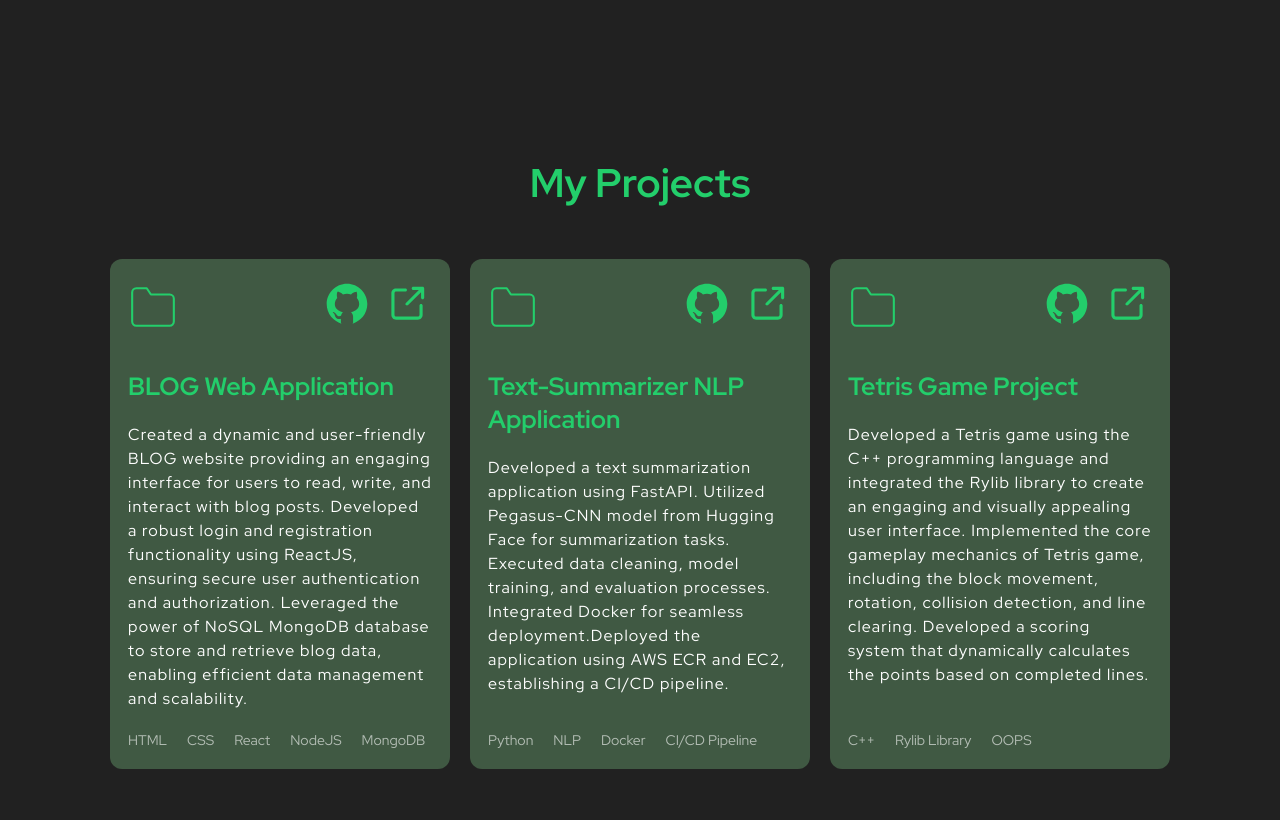
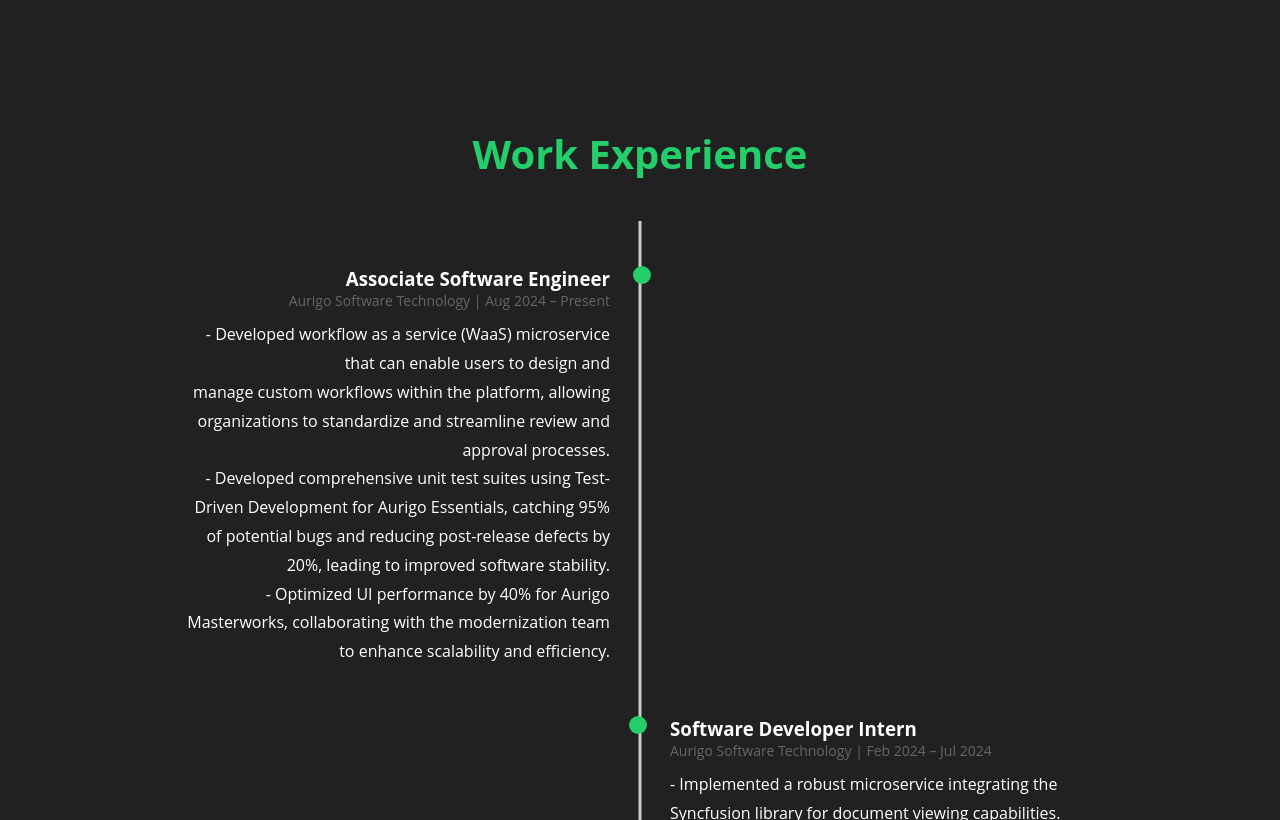
Before and after one commit to aashayKaurav/portfolio, a React (Create React App) app: page / in a window 1280 px wide. Shown: the part 1980-2800 px from the top of the page. Built offline with nearby package versions, Linux system fonts and the light colour scheme.

Commit message:
Initial commit

```diff
--- a/src/components/About/About.tsx
+++ b/src/components/About/About.tsx
@@ -13,25 +13,25 @@
   return (
     <Container id="about">
       <div className="about-text">
-        <ScrollAnimation animateIn="fadeInLeft">
+        <ScrollAnimation animateIn="fadeInDown">
           <h2>About me</h2>
         </ScrollAnimation>
-        <ScrollAnimation animateIn="fadeInLeft" delay={0.1 * 1000}>
+        <ScrollAnimation animateIn="fadeInDown" delay={0.1 * 1000}>
           <p>
             Hi there! I'm Aashay, a full-stack developer with a passion for creating custom online experiences for my clients. With a skill set including HTML, CSS, JavaScript, and React, I have the tools to bring any website vision to life.
           </p>
         </ScrollAnimation>
-        <ScrollAnimation animateIn="fadeInLeft" delay={0.2 * 1000} style={{ marginTop: "2rem", marginBottom: "2rem" }}>
+        <ScrollAnimation animateIn="fadeInDown" delay={0.2 * 1000} style={{ marginTop: "2rem", marginBottom: "2rem" }}>
           <p>
             After graduating with a degree in Computer Science Engineering, I decided to follow my passion for higher studies. I successfully cracked the GATE 2022 exam with a 97 percentile, which led to my selection for the M.E. in Computer Science course at BITS Pilani (2022-2024).
           </p>
         </ScrollAnimation>
-        <ScrollAnimation animateIn="fadeInLeft" delay={0.3 * 1000}>
+        <ScrollAnimation animateIn="fadeInDown" delay={0.3 * 1000}>
           <p>
             Whether you need a brand-new website or want to refresh your existing online presence, I’m here to help. Let’s collaborate to transform your vision into a stunning and effective web experience.
           </p>
         </ScrollAnimation>
-        <ScrollAnimation animateIn="fadeInLeft" delay={0.4 * 1000}>
+        <ScrollAnimation animateIn="fadeInDown" delay={0.4 * 1000}>
           <h3>My main skills:</h3>
         </ScrollAnimation>
         <div className="hard-skills">
--- /dev/null
+++ b/src/components/Experience/Experience.tsx
@@ -0,0 +1,55 @@
+import ScrollAnimation from "react-animate-on-scroll";
+import { Container } from "./styles";
+
+
+
+const Experience = () => {
+    return (
+        <Container id="experience">
+            <ScrollAnimation animateIn="fadeInDown">
+                <h2>Work Experience</h2>
+            </ScrollAnimation>
+
+            <div className="timeline">
+                {/* Experience 1 */}
+                <ScrollAnimation animateIn="fadeInDown">
+                    <div className="timeline-item left">
+                        <div className="content">
+                            <h3>Associate Software Engineer</h3>
+                            <span className="company">Aurigo Software Technology | Aug 2024 – Present</span>
+                            <p>
+                                - Developed workflow as a service (WaaS) microservice that can enable users to design and<br />
+                                    manage custom workflows within the platform, allowing organizations to standardize and streamline review and
+                                    approval processes.<br />
+                                - Developed comprehensive unit test suites using Test-Driven Development for Aurigo Essentials,
+                                    catching 95% of potential bugs and reducing post-release defects by 20%, leading to improved software stability.<br />
+                                - Optimized UI performance by 40% for Aurigo Masterworks, collaborating with the modernization
+                                    team to enhance scalability and efficiency.
+                            </p>
+                        </div>
+                    </div>
+                </ScrollAnimation>
+
+                {/* Experience 2 */}
+                <ScrollAnimation animateIn="fadeInDown">
+                    <div className="timeline-item right">
+                        <div className="content">
+                        <h3>Software Developer Intern</h3>
+                        <span className="company">Aurigo Software Technology | Feb 2024 – Jul 2024</span>
+                        <p>
+                            - Implemented a robust microservice integrating the Syncfusion library for
+                                document viewing capabilities.<br />
+                            - Designed efficient document handling for files up to 700MB, supporting multiple
+                                formats<br />  (DOCX, XLSX, PDF) while maintaining robust performance.<br />
+                            - Developed a centralized Aurigo-utils library featuring 20+ modular utility
+                                components using Webpack, streamlining code reuse across projects and reducing redundant code by 40%.
+                        </p>
+                        </div>
+                    </div>
+                </ScrollAnimation>
+            </div>
+        </Container>
+    );
+}
+
+export default Experience;
--- /dev/null
+++ b/src/components/Experience/styles.ts
@@ -0,0 +1,109 @@
+import styled from "styled-components";
+
+export const Container = styled.section`
+  margin-top: 12rem;
+  font-family: 'Open Sans', sans-serif;
+
+  h2{
+    text-align: center;
+    font-size: 4rem;
+    margin-bottom: 4rem;
+    color: var(--green);
+  }
+
+  .timeline {
+    position: relative;
+    margin: 0 auto;
+    padding: 2rem 0;
+    width: 90%;
+  }
+
+  /* Vertical line */
+  .timeline::before {
+    content: "";
+    position: absolute;
+    top: 0;
+    bottom: 0;
+    left: 50%;
+    width: 3px;
+    background: #ccc;
+    transform: translateX(-50%);
+  }
+
+  .timeline-item {
+    position: relative;
+    width: 50%;
+    padding: 1.5rem 2rem;
+  }
+
+  .timeline-item.left {
+    left: 0;
+    text-align: right;
+  }
+
+  .timeline-item.right {
+    left: 50%;
+    text-align: left;
+  }
+
+  .timeline-item::before {
+    content: "";
+    position: absolute;
+    top: 25px;
+    width: 18px;
+    height: 18px;
+    background: var(--green);
+    border-radius: 50%;
+    z-index: 1;
+  }
+
+  .timeline-item.left::before {
+    right: -11px;
+  }
+
+  .timeline-item.right::before {
+    left: -11px;
+  }
+
+  .timeline-item .content {
+    padding: 1rem;
+  }
+
+  .company {
+    display: block;
+    font-size: 1.4rem;
+    color: #666;
+    margin-bottom: 1rem;
+  }
+
+  p {
+    font-size: 1.6rem;
+    line-height: 1.8;
+  }
+
+  /* Responsive */
+  @media (max-width: 768px) {
+    .timeline::before {
+      left: 20px;
+    }
+
+    .timeline-item {
+      width: 100%;
+      padding-left: 3.5rem;
+      text-align: left !important;
+    }
+
+    .timeline-item.left,
+    .timeline-item.right {
+      left: 0;
+    }
+
+    .timeline-item::before {
+      left: 0;
+    }
+
+    .timeline-item .content {
+      max-width: 100%;
+    }
+  }
+`;
--- a/src/components/Form/Form.tsx
+++ b/src/components/Form/Form.tsx
@@ -6,10 +6,10 @@
 import validator from 'validator'
 
 export function Form() {
-  const [state, handleSubmit] = useForm('xknddjzv')
-  const [validEmail, setValidEmail] = useState(false)
-  const [isHuman, setIsHuman] = useState(false)
-  const [message, setMessage] = useState('')
+  const [state, handleSubmit] = useForm('xknddjzv');
+  const [validEmail, setValidEmail] = useState(false);
+  // const [isHuman, setIsHuman] = useState(false)
+  const [message, setMessage] = useState('');
   function verifyEmail(email: string) {
     if (validator.isEmail(email)) {
       setValidEmail(true)
@@ -27,7 +27,8 @@
         toastId: 'succeeded',
       })
     }
-  })
+  }, [state.succeeded])
+
   if (state.succeeded) {
     return (
       <ContainerSucces>
@@ -43,6 +44,7 @@
       </ContainerSucces>
     )
   }
+
   return (
     <Container>
       <h2>Get in touch using the form</h2>
--- a/src/components/Header/Header.tsx
+++ b/src/components/Header/Header.tsx
@@ -2,7 +2,8 @@
 import { BrowserRouter as Router } from 'react-router-dom'
 import { NavHashLink, HashLink } from 'react-router-hash-link'
 import { useState } from 'react'
-import Resume from '../../assets/Vinayak_Kumar_Singh_Resume.pdf'
+
+
 export function Header() {
   const [isActive, setActive] = useState(false)
   function toggleTheme() {
--- a/src/components/Header/styles.ts
+++ b/src/components/Header/styles.ts
@@ -97,7 +97,7 @@
     text-indent: -9999px;
     width: 55px;
     height: 30px;
-    background: var(--green);
+    background: grey;
     display: block;
     justify-content: center;
     align-items: center;
@@ -130,7 +130,7 @@
   }
 
   input:checked + label {
-    background: var(--pink);
+    background: var(--green);
   }
 
   input:checked + label:after {
--- a/src/components/Main/Main.tsx
+++ b/src/components/Main/Main.tsx
@@ -16,6 +16,7 @@
 import typescriptIcon from "../../assets/typescript-icon.svg";
 import vueIcon from "../../assets/vue-icon.svg";
 import boostrapIcon from "../../assets/bootstrap-icon.svg";
+import Experience from "../Experience/Experience";
 
 export function Main() {
   return (
@@ -259,6 +260,7 @@
       <Hero></Hero>
       <About></About>
       <Education></Education>
+      <Experience></Experience>
       <Project></Project>
       <Contact></Contact>
     </Container>
--- a/src/components/Project/Project.tsx
+++ b/src/components/Project/Project.tsx
@@ -14,7 +14,7 @@
         <ScrollAnimation animateIn="flipInX">
           <div className="project">
             <header>
-              <svg width="50" xmlns="http://www.w3.org/2000/svg" role="img" viewBox="0 0 24 24" fill="none" stroke="#23ce6b" strokeWidth="1" strokeLinecap="round" strokeLinejoin="round"> <title>Folder</title> <path d="M22 19a2 2 0 0 1-2 2H4a2 2 0 0 1-2-2V5a2 2 0 0 1 2-2h5l2 3h9a2 2 0 0 1 2 2z"></path> </svg>
+              <svg width="50" xmlns="http://www.w3.org/2000/svg" role="img" viewBox="0 0 24 24" fill="none" stroke="#23ce6b" strokeWidth="1" strokeLinecap="round" strokeLinejoin="round"> <path d="M22 19a2 2 0 0 1-2 2H4a2 2 0 0 1-2-2V5a2 2 0 0 1 2-2h5l2 3h9a2 2 0 0 1 2 2z"></path> </svg>
               <div className="project-links">
                 <a href="https://github.com/aashayKaurav/BLOG-Website" target="_blank" rel="noreferrer">
                   <img src={githubIcon} alt="Visit site" /></a>
@@ -41,7 +41,7 @@
         <ScrollAnimation animateIn="flipInX">
           <div className="project">
             <header>
-              <svg width="50" xmlns="http://www.w3.org/2000/svg" role="img" viewBox="0 0 24 24" fill="none" stroke="#23ce6b " strokeWidth="1" strokeLinecap="round" strokeLinejoin="round"><title>Folder</title> <path d="M22 19a2 2 0 0 1-2 2H4a2 2 0 0 1-2-2V5a2 2 0 0 1 2-2h5l2 3h9a2 2 0 0 1 2 2z"></path> </svg>
+              <svg width="50" xmlns="http://www.w3.org/2000/svg" role="img" viewBox="0 0 24 24" fill="none" stroke="#23ce6b " strokeWidth="1" strokeLinecap="round" strokeLinejoin="round"> <path d="M22 19a2 2 0 0 1-2 2H4a2 2 0 0 1-2-2V5a2 2 0 0 1 2-2h5l2 3h9a2 2 0 0 1 2 2z"></path> </svg>
               <div className="project-links">
                 <a href="https://github.com/aashayKaurav/Text-Summarizer-NLP" target="_blank" rel="noreferrer">
                   <img src={githubIcon} alt="Visit site" /> </a>
@@ -70,7 +70,6 @@
           <div className="project">
             <header>
               <svg width="50" xmlns="http://www.w3.org/2000/svg" role="img" viewBox="0 0 24 24" fill="none" stroke="#23ce6b" strokeWidth="1" strokeLinecap="round" strokeLinejoin="round">
-                <title>Folder</title>
                 <path d="M22 19a2 2 0 0 1-2 2H4a2 2 0 0 1-2-2V5a2 2 0 0 1 2-2h5l2 3h9a2 2 0 0 1 2 2z"></path>
               </svg>
               <div className="project-links">
--- a/src/components/Project/styles.ts
+++ b/src/components/Project/styles.ts
@@ -9,7 +9,6 @@
     font-size: 4rem;
     margin-bottom: 4rem;
     color: var(--green);
-
   }
   .projects{
     display: grid;
```
Also changed, not shown: src/components/Education/Education.tsx (+5 -5 lines), 1 other file (tests, documents, lock files or other folders).
